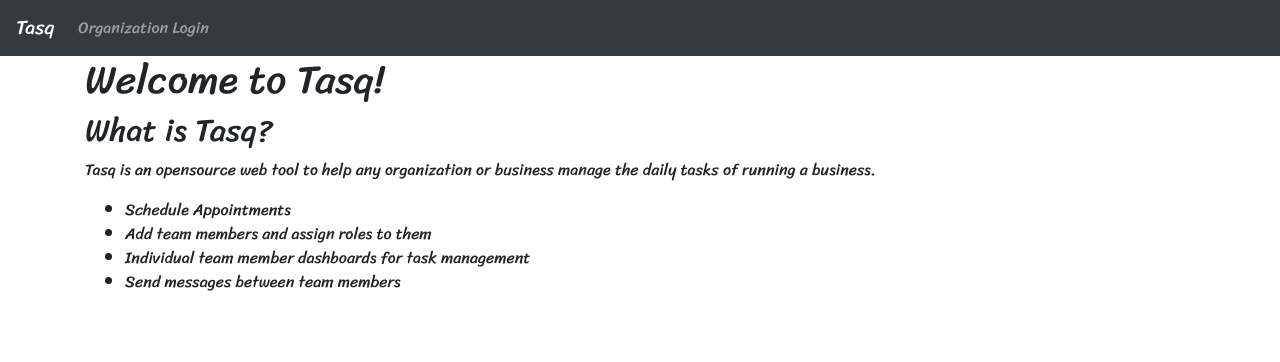
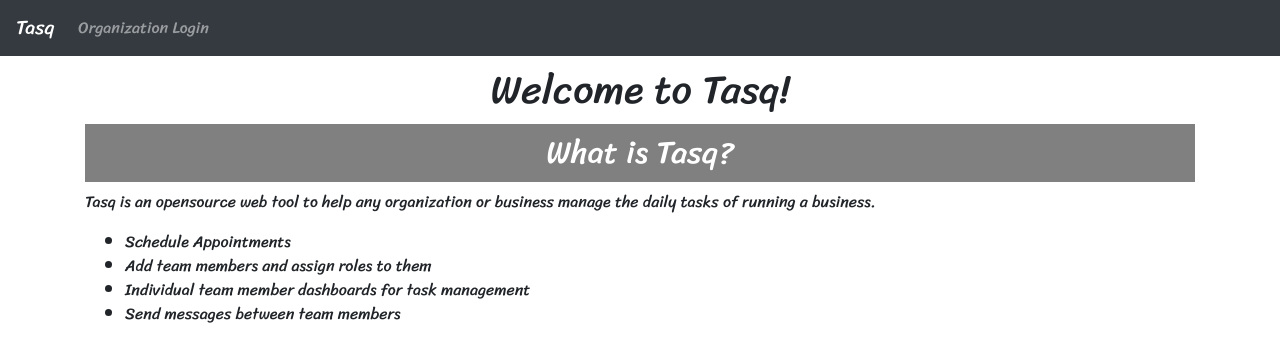
Before and after one commit to Ctucker9233/Taskr, a website: page public/index.html in a window 1280 px wide. Drawn offline with nearby package versions, Linux system fonts and the light colour scheme.

Commit message:
Add styling to tasq homepage

```diff
--- a/public/css/style.css
+++ b/public/css/style.css
@@ -1,3 +1,15 @@
 body {
     font-family: 'Sriracha', sans-serif;
 }
+
+.tasq-head {
+    margin: 10px;
+    text-align: center;
+}
+
+.tasq-subhead {
+    padding: 10px;
+    color: #fff;
+    background-color: #808080;
+    text-align: center;
+}
--- a/public/index.html
+++ b/public/index.html
@@ -29,12 +29,12 @@
     <div class="container">
         <div class="row">
             <div class="col">
-                <h1>Welcome to Tasq!</h1>
+                <h1 class="tasq-head">Welcome to Tasq!</h1>
             </div>
         </div>
         <div class="row">
             <div class="col">
-                <h2>What is Tasq?</h2>
+                <h2 class="tasq-subhead">What is Tasq?</h2>
                 <p>Tasq is an opensource web tool to help any organization or business manage the daily tasks of running
                     a business.</p>
                 <Ul>
```
